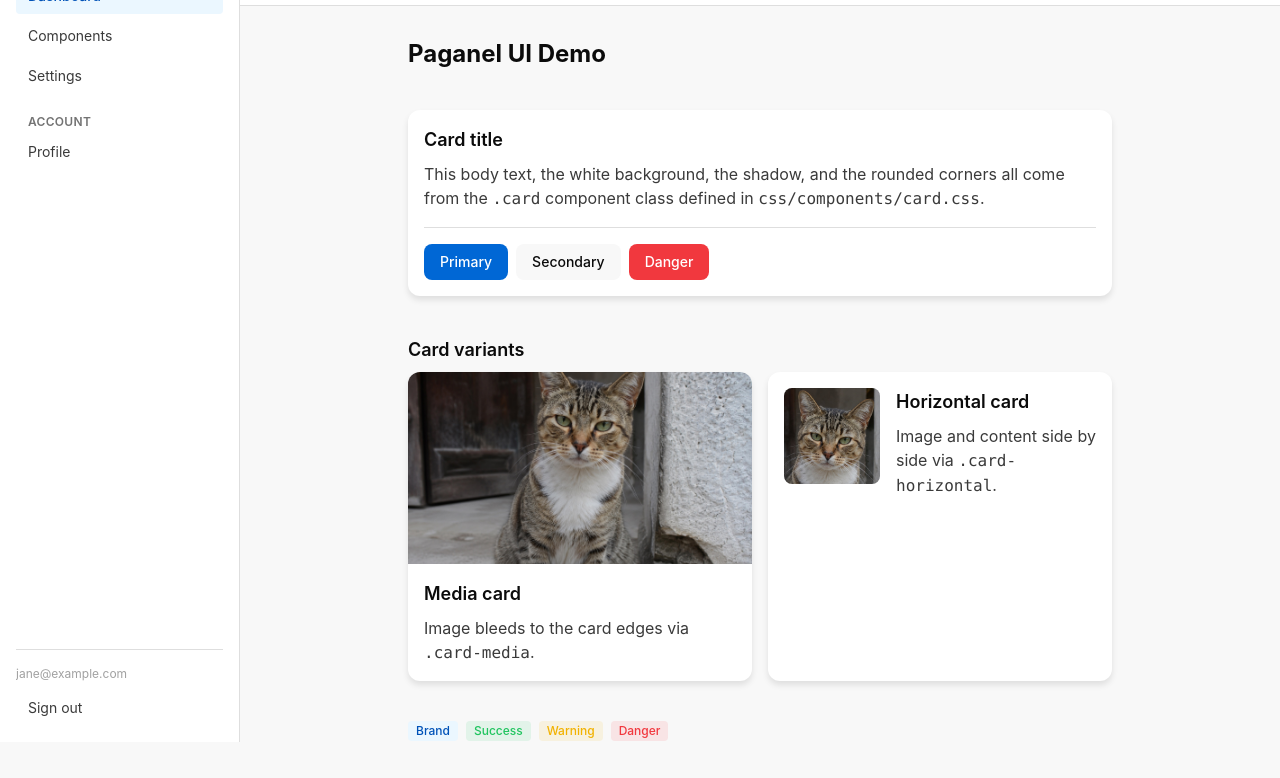
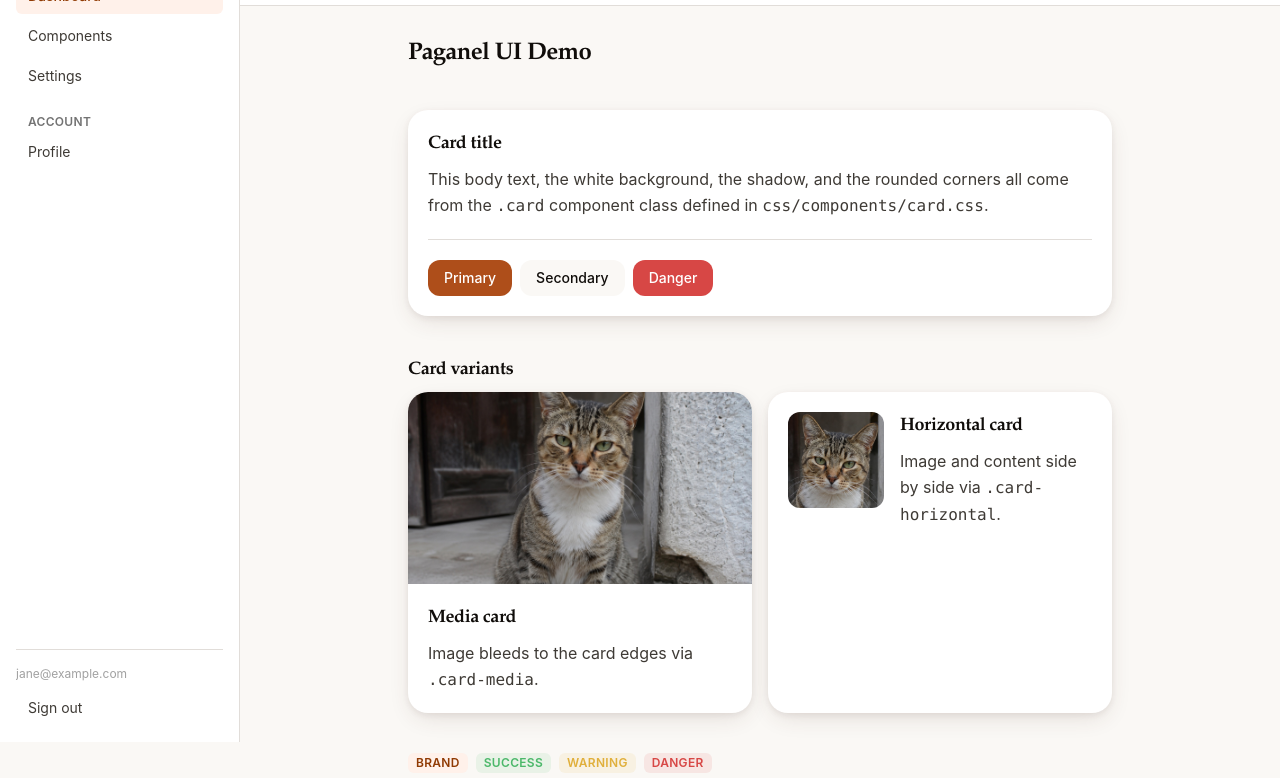
Before and after one commit to ihortok/paganel-ui, a website built with Vite: page demo/index.html in a window 1280 px wide. Shown: the part 58-836 px from the top of the page. Built offline with nearby package versions, Linux system fonts and the light colour scheme.

Commit message:
Apply warm terracotta/clay

```diff
--- a/css/components/alert.css
+++ b/css/components/alert.css
@@ -1,6 +1,6 @@
 @layer components {
   .alert {
-    @apply flex gap-3 rounded-ds-md border p-4 text-sm;
+    @apply flex gap-3 rounded-ds-md border p-4 text-sm leading-relaxed;
   }
 
   .alert-info {
--- a/css/components/badge.css
+++ b/css/components/badge.css
@@ -1,6 +1,11 @@
 @layer components {
+  /* Uppercase + tracked — deliberately echoes .sidebar-section-title's
+     existing uppercase tracking-wide treatment, turning it into a
+     consistent "label" signature shared across the system. font-semibold
+     (not font-medium) because uppercase text needs a touch more weight to
+     read well at this size. */
   .badge {
-    @apply inline-flex items-center rounded-ds-sm px-2 py-0.5 text-xs font-medium;
+    @apply inline-flex items-center rounded-ds-sm px-2 py-0.5 text-xs font-semibold uppercase tracking-wide;
   }
 
   .badge-brand {
--- a/css/components/button.css
+++ b/css/components/button.css
@@ -1,7 +1,7 @@
 @layer components {
   .btn {
     @apply inline-flex items-center justify-center gap-2 rounded-ds-md px-4 py-2
-           text-sm font-medium transition-colors
+           text-sm font-medium transition-all active:scale-[0.98]
            disabled:opacity-50 disabled:pointer-events-none;
   }
 
--- a/css/components/card.css
+++ b/css/components/card.css
@@ -1,25 +1,25 @@
 @layer components {
   .card {
-    @apply bg-white shadow-ds-md rounded-ds-lg p-4;
+    @apply bg-white shadow-ds-md rounded-ds-lg p-5;
   }
 
   .card-header {
-    @apply mb-2 text-lg font-semibold text-neutral-900;
+    @apply mb-2 font-serif text-lg font-semibold tracking-tight text-neutral-900;
   }
 
   .card-body {
-    @apply text-neutral-700;
+    @apply leading-relaxed text-neutral-700;
   }
 
   .card-footer {
-    @apply mt-4 pt-4 border-t border-neutral-200;
+    @apply mt-5 pt-5 border-t border-neutral-200;
   }
 
   /* Image bleeding to the card's top/left/right edges (cancels .card's own
-     p-4); mb-4 restores spacing before the next element since padding alone
+     p-5); mb-5 restores spacing before the next element since padding alone
      doesn't create a gap between children. */
   .card-media {
-    @apply -mx-4 -mt-4 mb-4 overflow-hidden rounded-t-ds-lg;
+    @apply -mx-5 -mt-5 mb-5 overflow-hidden rounded-t-ds-lg;
   }
 
   .card-media img {
--- a/css/components/form.css
+++ b/css/components/form.css
@@ -10,7 +10,7 @@
   .input,
   .textarea,
   .select {
-    @apply rounded-ds-md border border-neutral-200 bg-white px-3 py-2 text-sm text-neutral-900
+    @apply rounded-ds-md border border-neutral-200 bg-white px-3.5 py-2.5 text-sm text-neutral-900
            placeholder:text-neutral-400
            focus:border-brand-500 focus:outline-none focus:ring-2 focus:ring-brand-500/40
            disabled:pointer-events-none disabled:opacity-50;
--- a/css/components/header.css
+++ b/css/components/header.css
@@ -6,7 +6,7 @@
   }
 
   .header-brand {
-    @apply text-lg font-semibold text-neutral-900;
+    @apply font-serif text-lg font-semibold tracking-tight text-neutral-900;
   }
 
   .header-nav {
--- a/css/tokens.css
+++ b/css/tokens.css
@@ -1,24 +1,42 @@
 @theme {
-  --color-brand-50: oklch(0.97 0.02 250);
-  --color-brand-100: oklch(0.93 0.04 250);
-  --color-brand-500: oklch(0.60 0.20 250);
-  --color-brand-600: oklch(0.52 0.20 250);
-  --color-brand-700: oklch(0.45 0.19 250);
+  /* Warm terracotta/clay — kept at today's exact lightness progression
+     (0.97/0.93/0.60/0.52/0.45) so proven contrast against white/black text
+     carries over unchanged; only hue and chroma move. Warm hues read more
+     saturated than cool ones at equal chroma, so chroma comes down from the
+     old blue's 0.19-0.20 to avoid landing on "traffic-cone orange". */
+  --color-brand-50: oklch(0.97 0.020 45);
+  --color-brand-100: oklch(0.93 0.045 45);
+  --color-brand-500: oklch(0.62 0.130 45);
+  --color-brand-600: oklch(0.54 0.140 45);
+  --color-brand-700: oklch(0.46 0.130 45);
 
-  --color-neutral-50: oklch(0.98 0 0);
-  --color-neutral-200: oklch(0.90 0 0);
-  --color-neutral-700: oklch(0.35 0 0);
-  --color-neutral-900: oklch(0.15 0 0);
+  /* Warm "stone" neutrals — a small positive chroma at a warm hue instead of
+     pure achromatic gray. Subtle enough not to read as tinted/dirty, warm
+     enough to feel inviting rather than clinical. */
+  --color-neutral-50: oklch(0.98 0.004 75);
+  --color-neutral-200: oklch(0.90 0.007 75);
+  --color-neutral-700: oklch(0.35 0.010 70);
+  --color-neutral-900: oklch(0.16 0.008 65);
 
-  --color-success-500: oklch(0.72 0.19 150);
-  --color-warning-500: oklch(0.80 0.18 85);
-  --color-danger-500: oklch(0.63 0.22 25);
-  --color-danger-600: oklch(0.55 0.22 25);
+  /* Slightly less saturated than before so these feel cohesive with the more
+     muted brand hue instead of clashing as "loud primary colors". */
+  --color-success-500: oklch(0.70 0.15 150);
+  --color-warning-500: oklch(0.78 0.14 85);
+  --color-danger-500: oklch(0.60 0.18 25);
+  --color-danger-600: oklch(0.52 0.18 25);
 
-  --radius-ds-sm: 0.25rem;
-  --radius-ds-md: 0.5rem;
-  --radius-ds-lg: 0.75rem;
+  /* Generous, soft — "cozy" rather than clipped/corporate. */
+  --radius-ds-sm: 0.375rem;
+  --radius-ds-md: 0.75rem;
+  --radius-ds-lg: 1.25rem;
 
-  --shadow-ds-sm: 0 1px 2px rgb(0 0 0 / 0.05);
-  --shadow-ds-md: 0 4px 6px rgb(0 0 0 / 0.10);
+  /* Warm-tinted (not pure black) and more diffused/layered than before — a
+     soft "lifted paper" feel rather than a flat corporate drop-shadow. */
+  --shadow-ds-sm: 0 1px 3px oklch(0.35 0.03 45 / 0.08);
+  --shadow-ds-md: 0 8px 24px -6px oklch(0.35 0.05 45 / 0.16), 0 2px 6px oklch(0.35 0.03 45 / 0.08);
+
+  /* Overrides Tailwind's default --font-serif (ui-serif, Georgia, ...) to
+     prioritize a warmer, more literary system serif on platforms that have
+     one, falling back cleanly elsewhere. Zero-dependency — no font files. */
+  --font-serif: "Iowan Old Style", "Palatino Linotype", Palatino, Georgia, "Times New Roman", serif;
 }
--- a/demo/index.html
+++ b/demo/index.html
@@ -65,7 +65,7 @@
 
     <div class="pt-16 lg:ml-60">
       <main class="mx-auto max-w-3xl space-y-10 p-8">
-        <h1 class="text-2xl font-bold text-neutral-900">Paganel UI Demo</h1>
+        <h1 class="font-serif text-2xl font-bold tracking-tight text-neutral-900">Paganel UI Demo</h1>
 
         <section class="card">
           <h2 class="card-header">Card title</h2>
@@ -81,7 +81,7 @@
         </section>
 
         <section class="space-y-2">
-          <h2 class="text-lg font-semibold text-neutral-900">Card variants</h2>
+          <h2 class="font-serif text-lg font-semibold tracking-tight text-neutral-900">Card variants</h2>
           <div class="grid md:grid-cols-2 gap-4">
             <div class="card">
               <div class="card-media">
```
